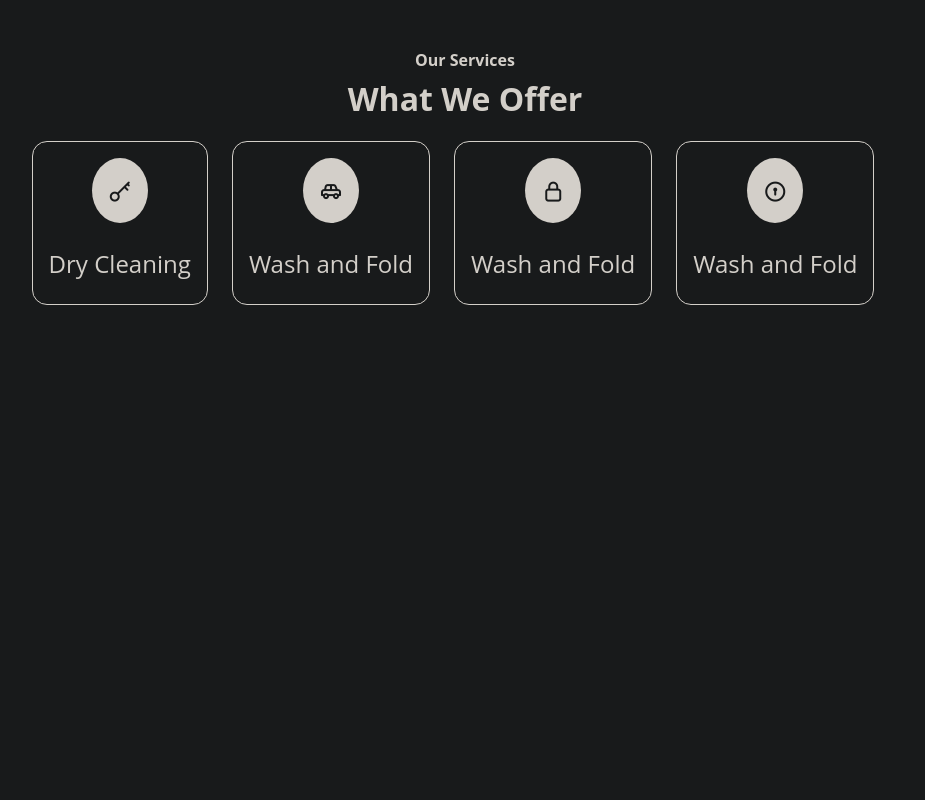
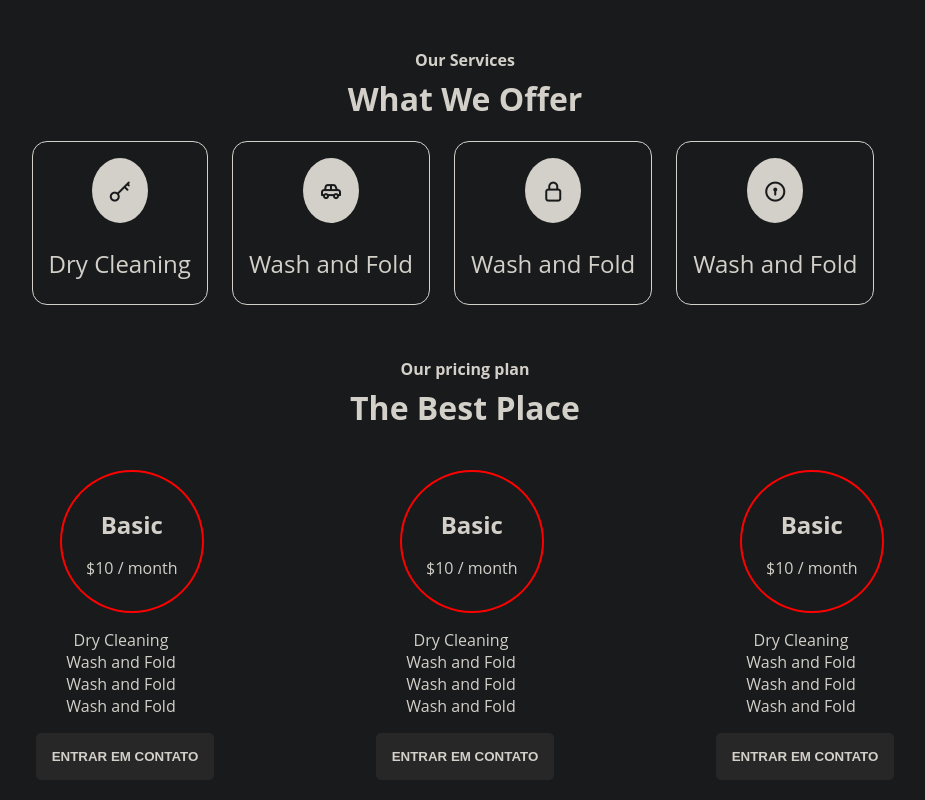
Before and after one commit to Yagasaki7K/website-chavesumare, a React (Vite) app: page / in a window 1280 px wide. Shown: the part 1032-1832 px from the top of the page, without its empty margins (175-1100 px from the left). Before the commit the page ends 1369 px from the top, so only its background shows below. Built offline with nearby package versions, Linux system fonts and the light colour scheme.

Commit message:
Added: PricingPlan

```diff
--- a/src/App.jsx
+++ b/src/App.jsx
@@ -1,6 +1,7 @@
 import Header from './components/Header'
 import AboutUs from './components/AboutUs'
 import OurServices from './components/OurServices'
+import PricingPlan from './components/PricingPlan'
 
 function App() {
 
@@ -9,6 +10,7 @@ function App() {
             <Header />
             <AboutUs />
             <OurServices />
+            <PricingPlan />
         </>
     )
 }
--- /dev/null
+++ b/src/components/PricingPlan.jsx
@@ -0,0 +1,59 @@
+import PricingPlanDetails from './PricingPlanDetails'
+
+const PricingPlan = () => {
+  return (
+    <PricingPlanDetails>
+        <h4>Our pricing plan</h4>
+        <h1>The Best Place</h1>
+
+        <div className="plans">
+            <div className="plan">
+                <div className="header-plan">
+                    <h2>Basic</h2>
+                    <p>$10 / month</p>
+                </div>
+
+                <ul>
+                    <li>Dry Cleaning</li>
+                    <li>Wash and Fold</li>
+                    <li>Wash and Fold</li>
+                    <li>Wash and Fold</li>
+                </ul>
+                <button>Entrar em contato</button>
+            </div>
+
+            <div className="plan">
+                <div className="header-plan">
+                    <h2>Basic</h2>
+                    <p>$10 / month</p>
+                </div>
+
+                <ul>
+                    <li>Dry Cleaning</li>
+                    <li>Wash and Fold</li>
+                    <li>Wash and Fold</li>
+                    <li>Wash and Fold</li>
+                </ul>
+                <button>Entrar em contato</button>
+            </div>
+
+            <div className="plan">
+                <div className="header-plan">
+                    <h2>Basic</h2>
+                    <p>$10 / month</p>
+                </div>
+
+                <ul>
+                    <li>Dry Cleaning</li>
+                    <li>Wash and Fold</li>
+                    <li>Wash and Fold</li>
+                    <li>Wash and Fold</li>
+                </ul>
+                <button>Entrar em contato</button>
+            </div>
+        </div>
+    </PricingPlanDetails>
+  )
+}
+
+export default PricingPlan
--- /dev/null
+++ b/src/components/PricingPlanDetails.jsx
@@ -0,0 +1,60 @@
+import styled from 'styled-components'
+
+const PricingPlanDetails = styled.div`
+    display: flex;
+    justify-content: center;
+    align-items: center;
+    flex-direction: column;
+
+    h4 {
+        margin-bottom: -1rem;
+    }
+
+    .plans {
+        display: flex;
+        text-align: center;
+
+        .plan {
+            width: 300px;
+            margin: 20px;
+
+            .header-plan {
+                background: #181a1b;
+                color: #d3cfc9;
+                border-radius: 50%;
+                padding: 1rem;
+                width: 9rem;
+                margin-left: 5.3rem;
+                border: 2px solid red;
+
+                h2 {
+                    margin-bottom: 0;
+                }
+            }
+
+            ul {
+                list-style: none;
+                margin-left: -3rem;
+            }
+
+            button {
+                background: #272727;
+                color: #d3cfc9;
+                font-weight: bold;
+                border-radius: 5px;
+                padding: 1rem;
+                border: none;
+                text-transform: uppercase;
+                cursor: pointer;
+
+                :hover {
+                    background: #d3cfc9;
+                    color: #181a1b;
+                    transition: 2s;
+                }
+            }
+        }
+    }
+`
+
+export default PricingPlanDetails
```
